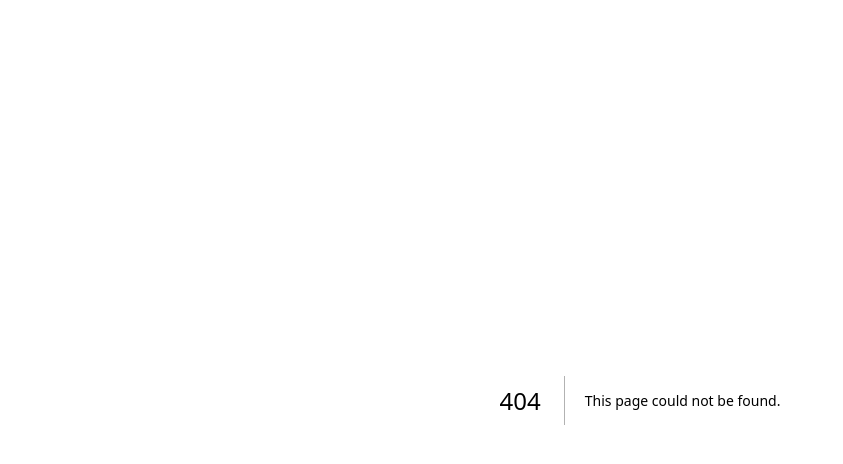
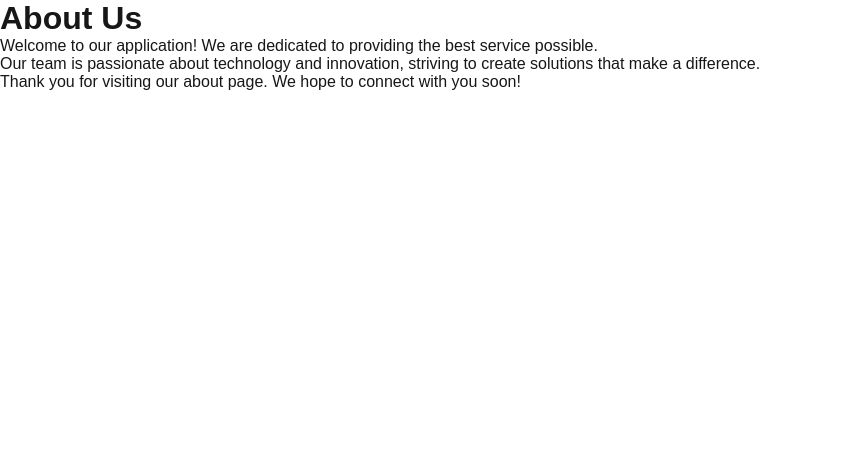
Before and after one commit to Azzni96/nextjs, a Next.js app: page /about in a window 1280 px wide. Before the commit this address had no page. Shown: the top 464 px of the page, without its empty margins (0-843 px from the left). Built offline with nearby package versions, Linux system fonts and the light colour scheme.

Commit message:
Task2: add about page

```diff
--- /dev/null
+++ b/app/about/page.js
@@ -0,0 +1,10 @@
+export default function AboutPage() {
+    return (
+        <main>
+            <h1>About Us</h1>
+            <p>Welcome to our application! We are dedicated to providing the best service possible.</p>
+            <p>Our team is passionate about technology and innovation, striving to create solutions that make a difference.</p>
+            <p>Thank you for visiting our about page. We hope to connect with you soon!</p>
+        </main>
+    );
+}
```
